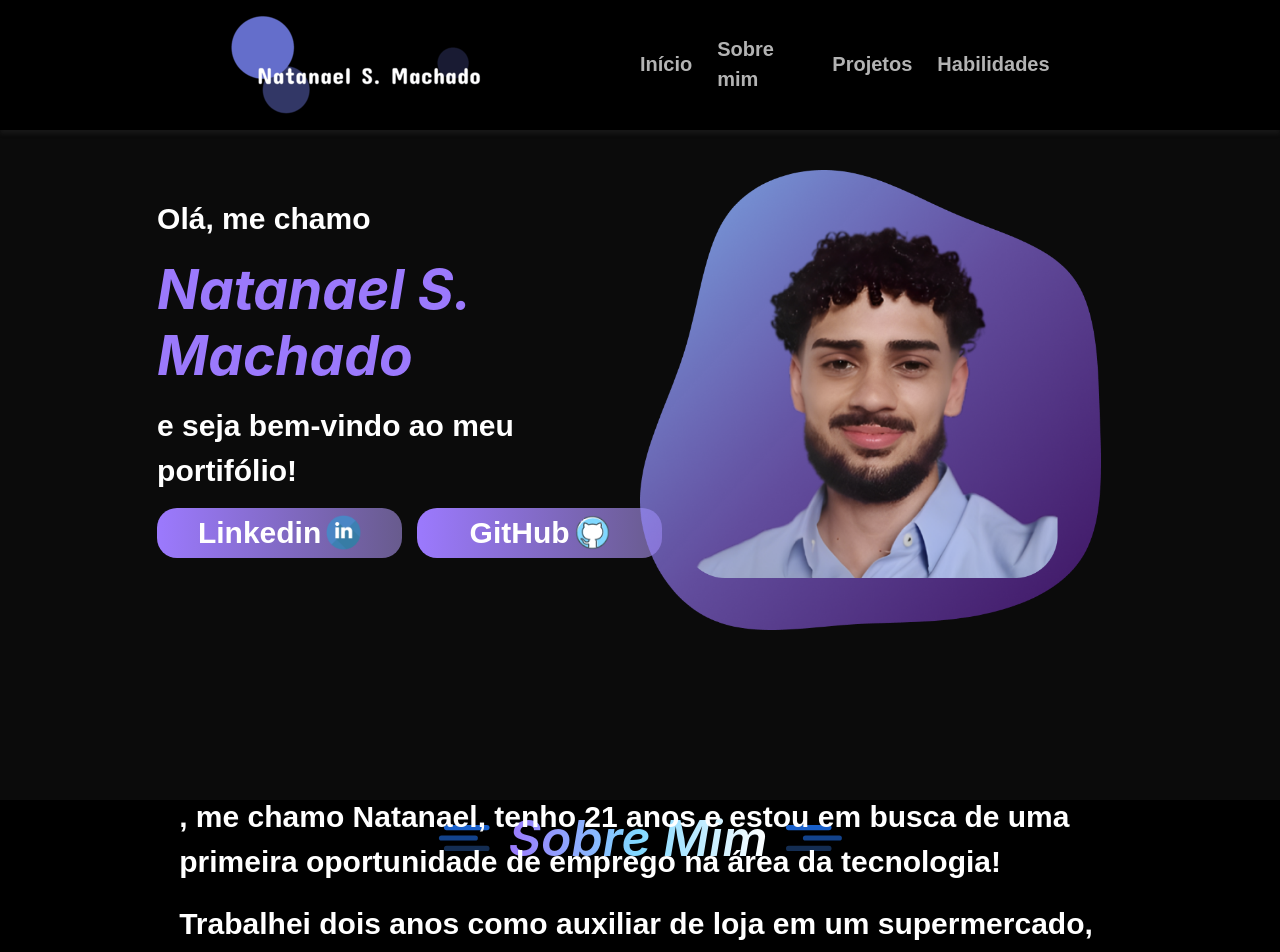
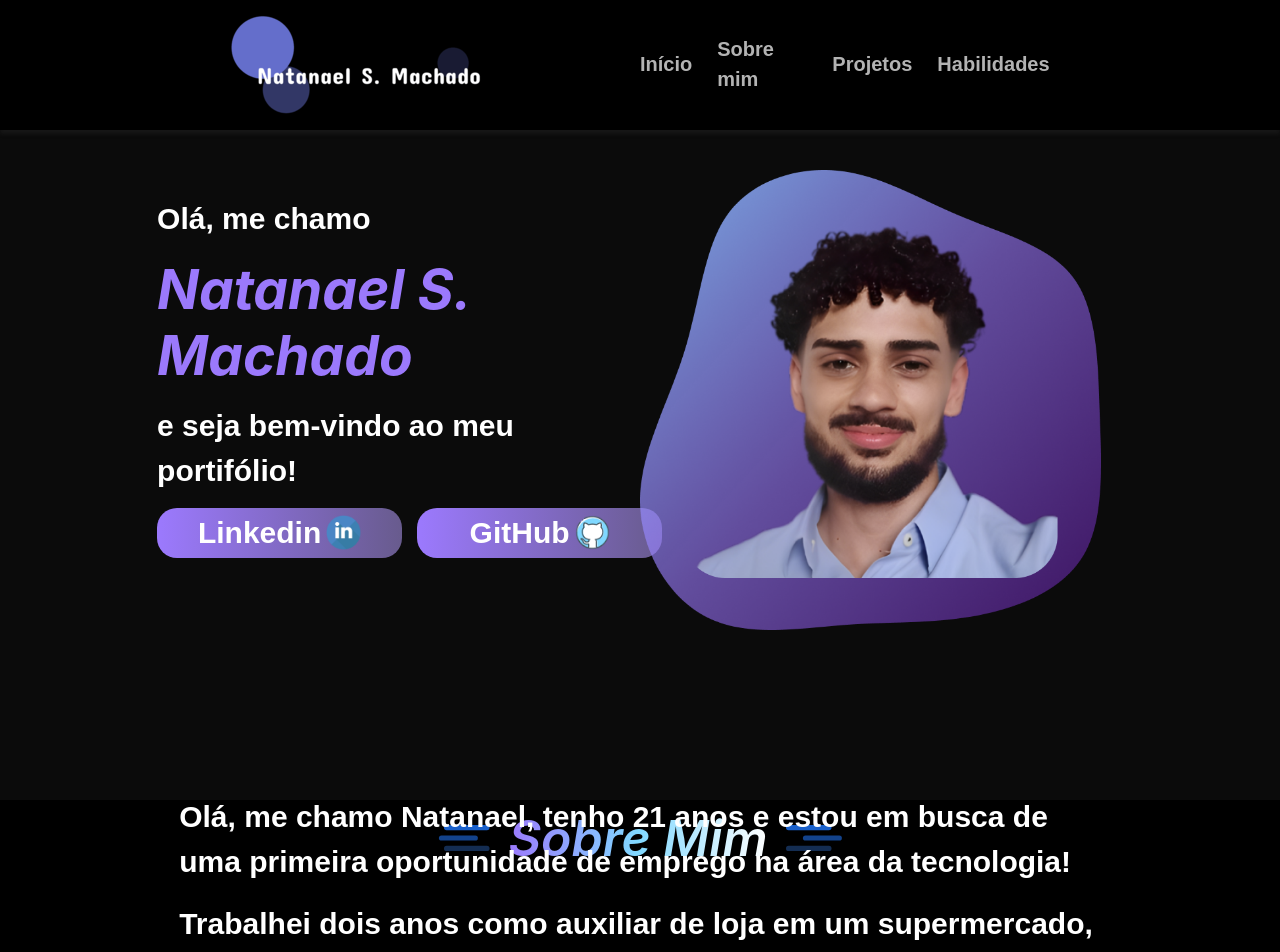
Before and after one commit to NatanaelSM/Portifolio, a React (Vite) app: page / in a window 1280 px wide. Shown: the top 952 px of the page. Built offline with nearby package versions, Linux system fonts and the light colour scheme.

Commit message:
fix: aboutme texto arrumado

```diff
--- a/src/pages/home/components/AboutMeSection/AboutMeSection.tsx
+++ b/src/pages/home/components/AboutMeSection/AboutMeSection.tsx
@@ -32,7 +32,7 @@ export const AboutMeSection = forwardRef((_props, ref: ForwardedRef<HTMLDivEleme
                     <Text
                         className="text-content"
                         w='100%'>
-                        , me chamo Natanael, tenho 21 anos e estou em busca de uma primeira oportunidade de emprego na área da tecnologia!
+                        Olá, me chamo Natanael, tenho 21 anos e estou em busca de uma primeira oportunidade de emprego na área da tecnologia!
                     </Text>
                     <Text
                         className="text-content"
```
